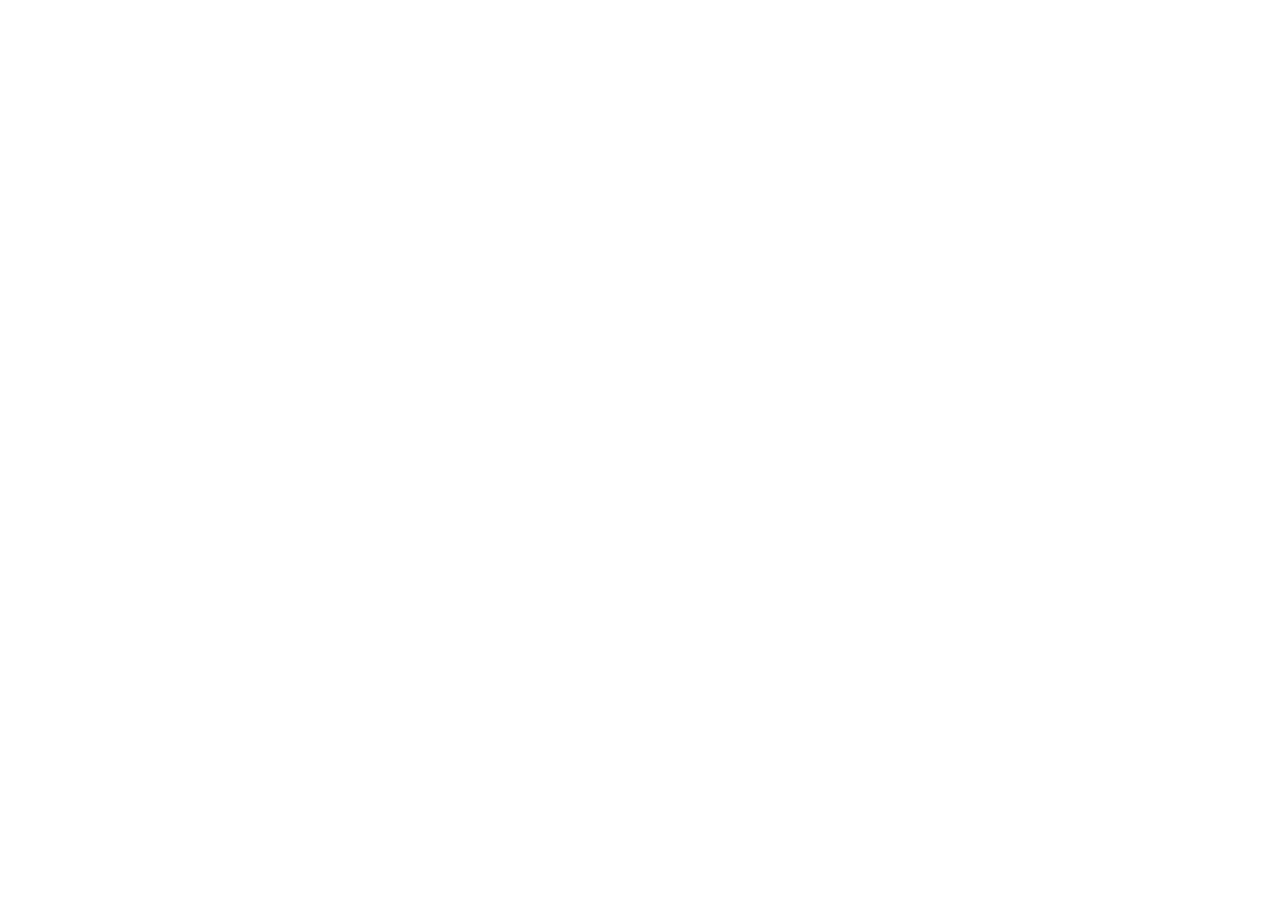
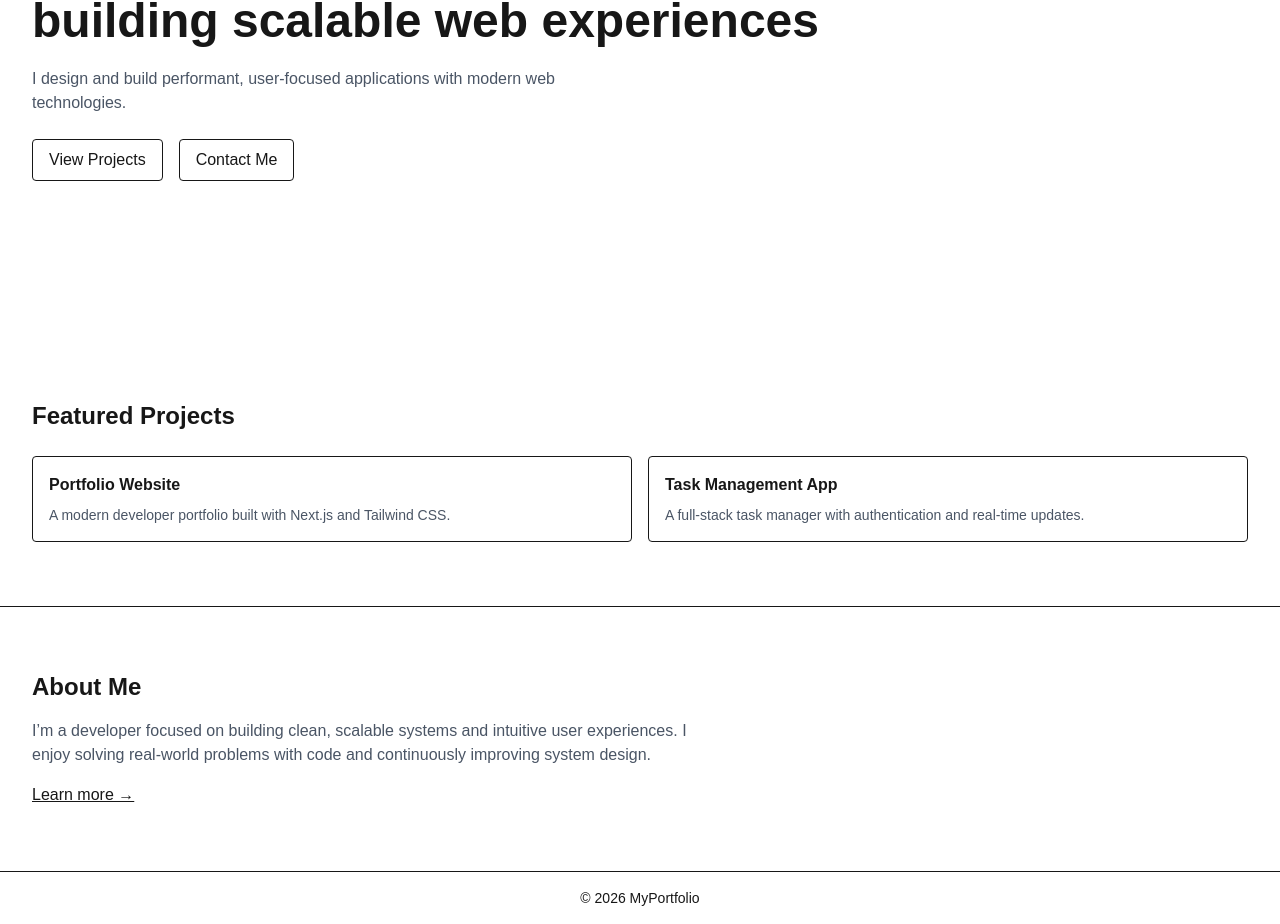
Before and after one commit to empouya/empouya, a Next.js app: page / in a window 1280 px wide. Shown: the part 281-1205 px from the top of the page. Before the commit the page ends 800 px from the top, so only its background shows below. Built offline with nearby package versions, Linux system fonts and the light colour scheme.

Commit message:
feat: add MVP content with projects, about and contact information

```diff
--- a/package.json
+++ b/package.json
@@ -11,6 +11,7 @@
     "deploy": "gh-pages -d out"
   },
   "dependencies": {
+    "framer-motion": "^12.38.0",
     "next": "16.2.4",
     "react": "19.2.4",
     "react-dom": "19.2.4"
--- a/src/app/page.tsx
+++ b/src/app/page.tsx
@@ -1,7 +1,13 @@
+import Hero from "@/components/hero/Hero";
+import FeaturedProjects from "@/components/projects/FeaturedProjects";
+import AboutPreview from "@/components/sections/AboutPreview";
+
 export default function Home() {
   return (
-    <main className="p-8">
-      <h1 className="text-3xl font-bold">Home</h1>
+    <main>
+      <Hero />
+      <FeaturedProjects />
+      <AboutPreview />
     </main>
   );
 }
--- /dev/null
+++ b/src/components/hero/Hero.tsx
@@ -0,0 +1,25 @@
+import Link from "next/link";
+
+export default function Hero() {
+    return (
+        <section className="min-h-[70vh] flex flex-col justify-center items-start px-8">
+            <h1 className="text-5xl font-bold leading-tight">
+                Full Stack Developer<br />
+                building scalable web experiences
+            </h1>
+
+            <p className="mt-4 text-gray-600 max-w-xl">
+                I design and build performant, user-focused applications with modern web technologies.
+            </p>
+
+            <div className="mt-6 flex gap-4">
+                <Link href="/projects" className="border px-4 py-2 rounded">
+                    View Projects
+                </Link>
+                <Link href="/contact" className="border px-4 py-2 rounded">
+                    Contact Me
+                </Link>
+            </div>
+        </section>
+    );
+}
--- /dev/null
+++ b/src/components/projects/FeaturedProjects.tsx
@@ -0,0 +1,27 @@
+import { getFeaturedProjects } from "@/content/projects";
+import Link from "next/link";
+
+export default function FeaturedProjects() {
+    const projects = getFeaturedProjects();
+
+    return (
+        <section className="px-8 py-16">
+            <h2 className="text-2xl font-bold mb-6">Featured Projects</h2>
+
+            <div className="grid gap-4 md:grid-cols-2">
+                {projects.map((project) => (
+                    <Link
+                        key={project.id}
+                        href={`/projects/${project.slug}`}
+                        className="border rounded p-4 hover:bg-gray-50 transition"
+                    >
+                        <h3 className="font-semibold">{project.title}</h3>
+                        <p className="text-sm text-gray-600 mt-2">
+                            {project.description}
+                        </p>
+                    </Link>
+                ))}
+            </div>
+        </section>
+    );
+}
--- /dev/null
+++ b/src/components/sections/AboutPreview.tsx
@@ -0,0 +1,18 @@
+import Link from "next/link";
+
+export default function AboutPreview() {
+    return (
+        <section className="px-8 py-16 border-t">
+            <h2 className="text-2xl font-bold mb-4">About Me</h2>
+
+            <p className="text-gray-600 max-w-2xl">
+                I’m a developer focused on building clean, scalable systems and intuitive user experiences.
+                I enjoy solving real-world problems with code and continuously improving system design.
+            </p>
+
+            <Link href="/about" className="inline-block mt-4 underline">
+                Learn more →
+            </Link>
+        </section>
+    );
+}
```
Also changed, not shown: 1 other file (tests, documents, lock files or other folders).
